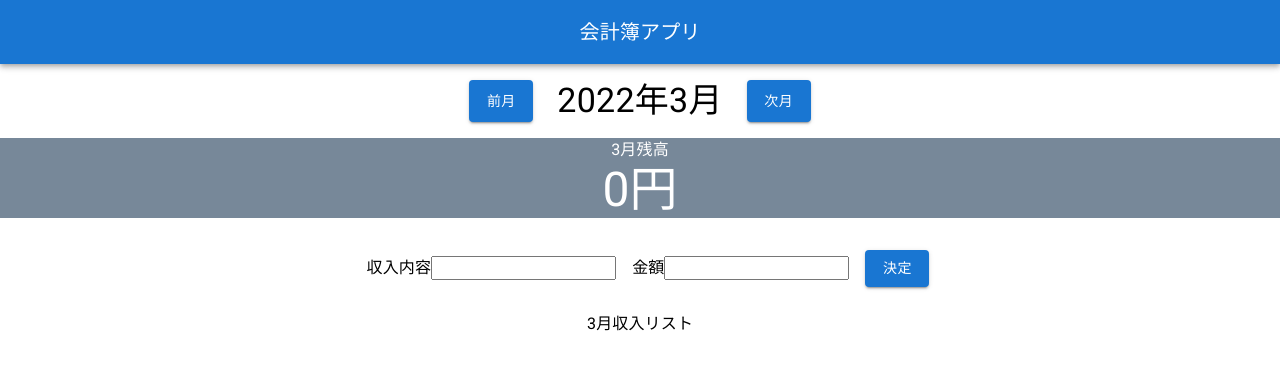
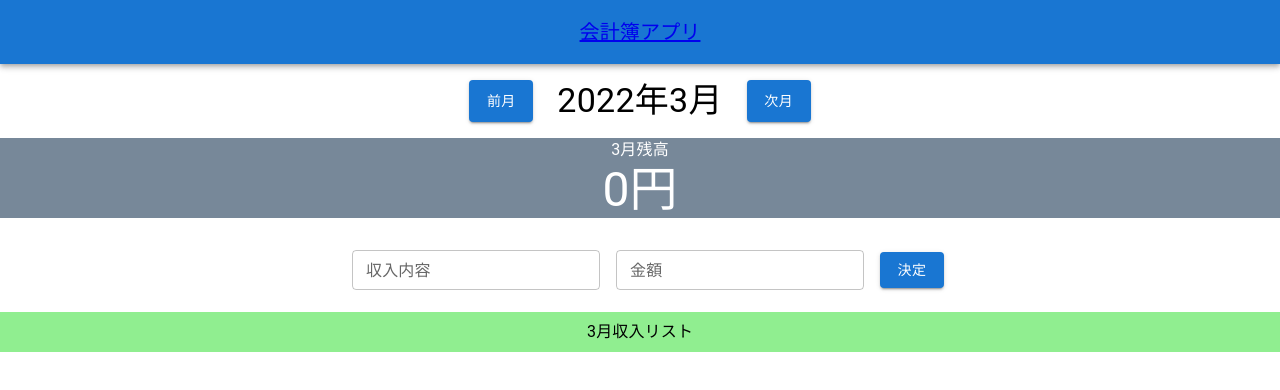
Before and after one commit to mynamestak/my-kakeibo-app, a React (Create React App) app: page / in a window 1280 px wide. Shown: the top 390 px of the page. Built offline with nearby package versions, Linux system fonts and the light colour scheme.

Commit message:
react routerと詳細ページ

```diff
--- a/package.json
+++ b/package.json
@@ -18,6 +18,7 @@
     "date-fns": "^2.28.0",
     "react": "^17.0.2",
     "react-dom": "^17.0.2",
+    "react-router-dom": "^6.3.0",
     "react-scripts": "5.0.0",
     "styled-components": "^5.3.5",
     "web-vitals": "^2.1.4"
--- a/public/index.html
+++ b/public/index.html
@@ -9,8 +9,6 @@
       name="description"
       content="Web site created using create-react-app"
     />
-    <link rel="stylesheet" href="https://fonts.googleapis.com/css?family=Roboto:300,400,500,700&display=swap" />
-    <link rel="stylesheet" href="https://fonts.googleapis.com/icon?family=Material+Icons" />
     <link rel="apple-touch-icon" href="%PUBLIC_URL%/logo192.png" />
     <!--
       manifest.json provides metadata used when your web app is installed on a
--- a/src/App.js
+++ b/src/App.js
@@ -1,16 +1,12 @@
 import './App.css';
-import React, { useState } from 'react';
-import IncomeForm from './components/IncomeForm';
-import IncomeLists from './components/IncomeLists';
-import IncomeResult from './components/IncomeResult';
-// import ExpenseForm from './components/ExpenseForm';
-// import ExpenseLists from './components/ExpenseLists';
-// import ExpenseResult from './components/ExpenseResult';
-// import Balance from './components/Balance';
-import DateHeader from './components/DateHeader';
+import React from 'react';
+import SearchAppBar from './components/AppBar';
+import Home from './pages/Home';
+import IncomeDetail from './pages/IncomeDetail';
 import { IncomesProvider } from './IncomesContext';
 import { DateProvider } from './DateContext';
-import SearchAppBar from './components/AppBar';
+
+import {BrowserRouter as Router, Routes, Route} from 'react-router-dom';
 
 // しょうすけの例文
 // import Todo from './components/Todo';
@@ -18,85 +14,19 @@ import SearchAppBar from './components/AppBar';
 function App() {
 
 
-
-  const [date, setDate] = useState(new Date());
-  const [filteredIncomes, setFilteredIncomes] = useState([]);
-  const [datePickerValue, setDatePickerValue] = useState(null);
-
-
-  // 収入合計するためのstate
-  const [incomeResult, setIncomeResult] = useState(0);
-  const [incomeAmounts, setIncomeAmounts] = useState([0]);
-
-  // 支出
-  // const [expenses, setExpenses] = useState([]);
-
-  // 支出合計するためのstate
-  // const [expenseAmounts, setExpenseAmounts] = useState([0]);
-  // const [ expenseResult, setExpenseResult ] = useState(0);
-
-
-
-
-
-
-
   return (
     <div className="App">
-        <SearchAppBar />
-        <DateProvider>
+        <Router>
+          <SearchAppBar />
+          <DateProvider>
             <IncomesProvider>
-              <DateHeader  date={date} setDate={setDate}/>
-              <IncomeResult
-                date={date}
-                incomeResult={incomeResult}
-                setIncomeResult={setIncomeResult}
-                setIncomeAmounts={setIncomeAmounts}
-                incomeAmounts={incomeAmounts}
-                filteredIncomes={filteredIncomes}
-              />
-                <IncomeForm
-                  date={date}
-                  datePickerValue={datePickerValue}
-                  setDatePickerValue={setDatePickerValue}
-                  incomeAmounts={incomeAmounts}
-                  setIncomeAmounts={setIncomeAmounts}
-                />
-                <IncomeLists
-                  incomeAmounts={incomeAmounts}
-                  setIncomeAmounts={setIncomeAmounts}
-                  date={date}
-                  setDate={setDate}
-                  filteredIncomes={filteredIncomes}
-                  setFilteredIncomes={setFilteredIncomes}
-                />
+                <Routes>
+                  <Route path='/' exact element={<Home />}/>
+                  <Route path='/income/:id' element={<IncomeDetail />}/>
+                </Routes>
             </IncomesProvider>
-        </DateProvider>
-
-
-
-
-      {/* <ExpenseForm
-        setExpenses={setExpenses}
-        expenses={expenses}
-        expenseAmounts={expenseAmounts}
-        setExpenseAmounts={setExpenseAmounts}/>
-      <ExpenseLists
-        expenses={expenses}
-        setExpenses={setExpenses}
-        expenseAmounts={expenseAmounts}
-        setExpenseAmounts={setExpenseAmounts}
-        />
-      <ExpenseResult
-        expenseAmounts={expenseAmounts}
-        expenseResult={expenseResult}
-        setExpenseResult={setExpenseResult}
-        />
-      */}
-
-      {/* <Balance incomeAmounts={incomeAmounts} expenseAmounts={expenseAmounts}/>  */}
-
-      {/* <Todo/> */}
+          </DateProvider>
+        </Router>
     </div>
   );
 }
--- a/src/components/AppBar.js
+++ b/src/components/AppBar.js
@@ -7,6 +7,8 @@ import IconButton from '@mui/material/IconButton';
 import Typography from '@mui/material/Typography';
 import InputBase from '@mui/material/InputBase';
 import MenuIcon from '@mui/icons-material/Menu';
+import { BrowserRouter as Router, Link } from 'react-router-dom';
+import Home from '../pages/Home';
 
 
 
@@ -21,7 +23,7 @@ export default function SearchAppBar() {
             component="div"
             sx={{ flexGrow: 1, display: { xs: 'none', sm: 'block' } }}
           >
-            会計簿アプリ
+              <Link to='/'>会計簿アプリ</Link>
           </Typography>
         </Toolbar>
       </AppBar>
--- a/src/components/IncomeForm.js
+++ b/src/components/IncomeForm.js
@@ -5,6 +5,7 @@ import Typography from '@mui/material/Typography';
 import Box from '@mui/material/Box';
 import Button from '@mui/material/Button';
 import Grid from '@mui/material/Grid';
+import { TextField } from '@mui/material';
 
 const InputForm = ({date, datePickerValue, setDatePickerValue, incomeAmounts, setIncomeAmounts}) => {
 
@@ -54,25 +55,23 @@ const InputForm = ({date, datePickerValue, setDatePickerValue, incomeAmounts, se
                         />
                     </Grid>
                     <Grid item sx={{display: 'flex'}}>
-                            <Typography variant='body1'marginRight={2}>収入内容</Typography>
-                            <input
+                            <TextField
+                                label='収入内容'
+                                size='small'
                                 id="income-input"
                                 value={incomeInputText}
                                 onChange={incomeInputHandler}>
-                            </input>
+                            </TextField>
                     </Grid>
                     <Grid item sx={{display: 'flex'}}>
-                            <Typography
-                                variant='body1'
-                                marginRight={2}
-                                marginTop={10}>金額</Typography>
-                            <input
+                            <TextField
+                                label='金額'
+                                size='small'
                                 // num={incomeInputNum}
                                 value={incomeInputNum}
                                 onChange={incomeInputNumHandler}
-                                ></input>
+                                ></TextField>
                     </Grid>
-
                     <Grid item>
                         <Button onClick={incomeSubmitHandler} variant='contained'>決定</Button>
                     </Grid>
--- a/src/components/IncomeLists.js
+++ b/src/components/IncomeLists.js
@@ -1,7 +1,7 @@
 import React, { useEffect, useContext} from 'react';
 import IncomeList from './IncomeList';
 import { IncomesContext } from '../IncomesContext';
-import { Box, Typography } from '@material-ui/core';
+import { Box, Container, Typography } from '@material-ui/core';
 
 const IncomeLists = ({incomeAmounts, setIncomeAmounts, date, filteredIncomes, setFilteredIncomes}) => {
 
@@ -17,6 +17,7 @@ const IncomeLists = ({incomeAmounts, setIncomeAmounts, date, filteredIncomes, se
     useEffect(() => {
         filterHandler();
       }, [incomes, date]);
+
 
     return(
         <Box sx={{marginTop:16}}>
@@ -38,8 +39,13 @@ const IncomeLists = ({incomeAmounts, setIncomeAmounts, date, filteredIncomes, se
                     />
                 ))}
             </ul> */}
-            <Typography varient='h3' component='h3'>{selectedMonth}月収入リスト</Typography>
-            <Box>
+            <Box sx={{backgroundColor:'lightGreen', minHeight: '5vh', display: 'flex', justifyContent: 'center', alignItems: 'center'}}>
+                <Typography
+                    varient='h3'
+                    component='h3'
+                    sx={{color: 'white'}}>{selectedMonth}月収入リスト</Typography>
+            </Box>
+            <Box sx={{marginTop: '16px'}}>
                 {filteredIncomes.map(income => (
                     <IncomeList
                         income={income}
--- /dev/null
+++ b/src/pages/Home.js
@@ -0,0 +1,91 @@
+import React, { useState } from 'react';
+import IncomeForm from '../components/IncomeForm';
+import IncomeLists from '../components/IncomeLists';
+import IncomeResult from '../components/IncomeResult';
+// import ExpenseForm from '../components/ExpenseForm';
+// import ExpenseLists from '../components/ExpenseLists';
+// import ExpenseResult from '../components/ExpenseResult';
+// import Balance from '../components/Balance';
+import DateHeader from '../components/DateHeader';
+import {BrowserRouter as Router, Routes, Route} from 'react-router-dom';
+
+// しょうすけの例文
+// import Todo from './components/Todo';
+
+const Home = () => {
+
+
+
+  const [date, setDate] = useState(new Date());
+  const [filteredIncomes, setFilteredIncomes] = useState([]);
+  const [datePickerValue, setDatePickerValue] = useState(null);
+
+
+  // 収入合計するためのstate
+  const [incomeResult, setIncomeResult] = useState(0);
+  const [incomeAmounts, setIncomeAmounts] = useState([0]);
+
+  // 支出
+  // const [expenses, setExpenses] = useState([]);
+
+  // 支出合計するためのstate
+  // const [expenseAmounts, setExpenseAmounts] = useState([0]);
+  // const [ expenseResult, setExpenseResult ] = useState(0);
+
+
+  return (
+    <div className="App">
+              <DateHeader  date={date} setDate={setDate}/>
+              <IncomeResult
+                date={date}
+                incomeResult={incomeResult}
+                setIncomeResult={setIncomeResult}
+                setIncomeAmounts={setIncomeAmounts}
+                incomeAmounts={incomeAmounts}
+                filteredIncomes={filteredIncomes}
+              />
+                <IncomeForm
+                  date={date}
+                  datePickerValue={datePickerValue}
+                  setDatePickerValue={setDatePickerValue}
+                  incomeAmounts={incomeAmounts}
+                  setIncomeAmounts={setIncomeAmounts}
+                />
+                <IncomeLists
+                  incomeAmounts={incomeAmounts}
+                  setIncomeAmounts={setIncomeAmounts}
+                  date={date}
+                  setDate={setDate}
+                  filteredIncomes={filteredIncomes}
+                  setFilteredIncomes={setFilteredIncomes}
+                />
+
+
+
+
+      {/* <ExpenseForm
+        setExpenses={setExpenses}
+        expenses={expenses}
+        expenseAmounts={expenseAmounts}
+        setExpenseAmounts={setExpenseAmounts}/>
+      <ExpenseLists
+        expenses={expenses}
+        setExpenses={setExpenses}
+        expenseAmounts={expenseAmounts}
+        setExpenseAmounts={setExpenseAmounts}
+        />
+      <ExpenseResult
+        expenseAmounts={expenseAmounts}
+        expenseResult={expenseResult}
+        setExpenseResult={setExpenseResult}
+        />
+      */}
+
+      {/* <Balance incomeAmounts={incomeAmounts} expenseAmounts={expenseAmounts}/>  */}
+
+      {/* <Todo/> */}
+    </div>
+  );
+}
+
+export default Home;
--- /dev/null
+++ b/src/pages/IncomeDetail.js
@@ -0,0 +1,22 @@
+import React, {useContext} from 'react';
+import { IncomesContext } from '../IncomesContext';
+import { useParams } from 'react-router';
+
+
+const IncomeDetail = () => {
+
+    const {id} = useParams();
+    const [incomes, setIncomes] = useContext(IncomesContext);
+
+    const income = incomes[id-1];
+
+    return(
+        <div>
+            <h1>{income.incomeText}</h1>
+            <h2>{income.incomeNum}</h2>
+            <p>{income.incomeMonth}月{income.incomeDay}日</p>
+        </div>
+    );
+}
+
+export default IncomeDetail;
```
Also changed, not shown: src/components/IncomeList.js (+7 -10 lines), 1 other file (tests, documents, lock files or other folders).
